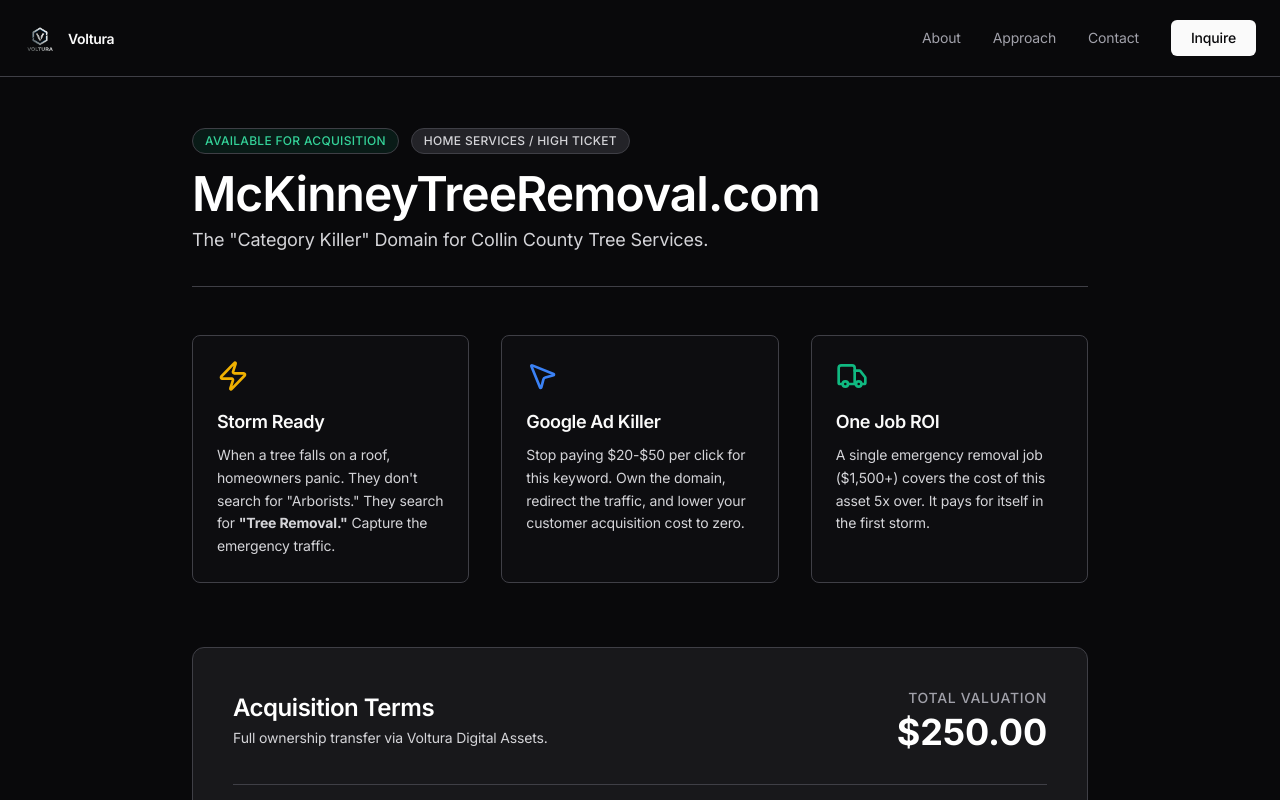
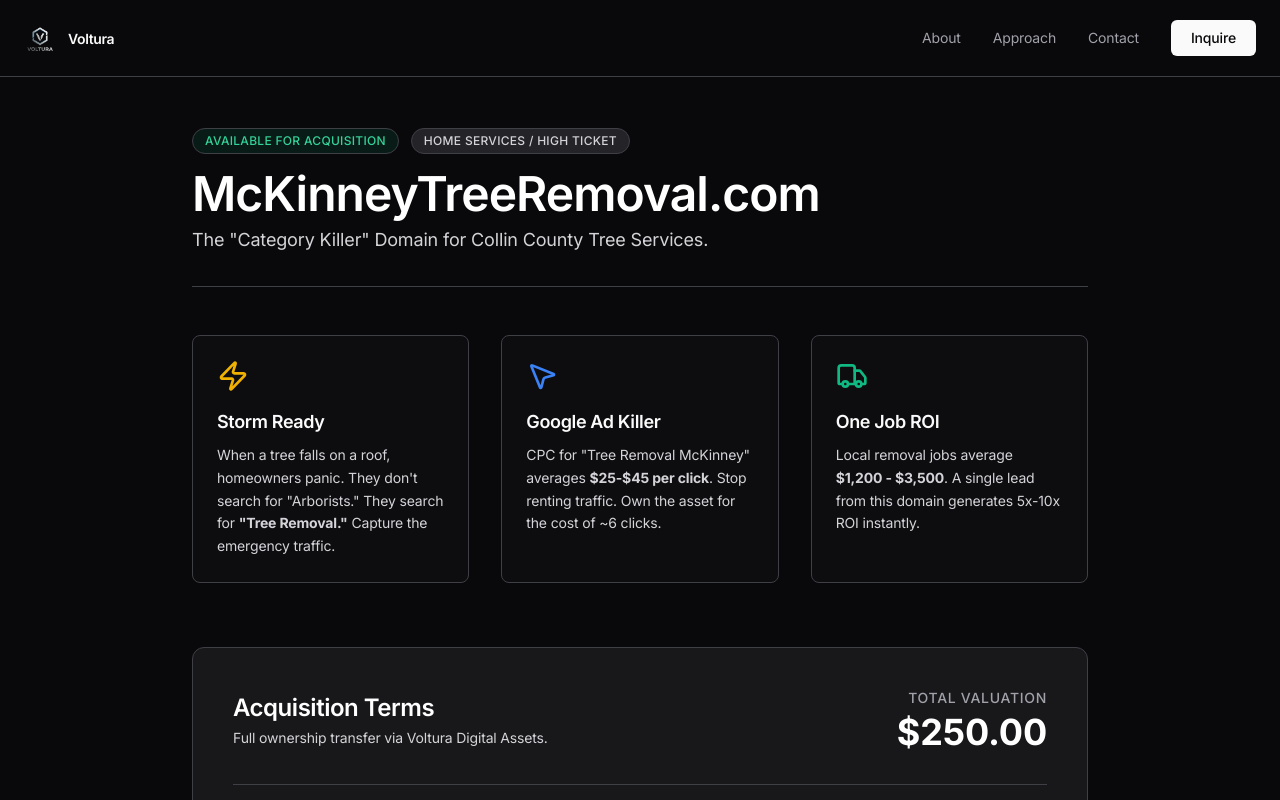
Before and after one commit to maestroatvoltura/volturatx, a Next.js app: page /assets/mckinney-tree-removal in a window 1280 px wide. Shown: the top 800 px of the page. Built offline with nearby package versions, Linux system fonts and the light colour scheme.

Commit message:
Update McKinney page with hard financial data

```diff
--- a/app/assets/mckinney-tree-removal/page.tsx
+++ b/app/assets/mckinney-tree-removal/page.tsx
@@ -60,7 +60,7 @@
               <MousePointer2 className="w-8 h-8 text-blue-500 mb-4" />
               <h3 className="text-lg font-semibold mb-2">Google Ad Killer</h3>
               <p className="text-sm text-zinc-400 leading-relaxed">
-                Stop paying $20-$50 per click for this keyword. Own the domain, redirect the traffic, and lower your customer acquisition cost to zero.
+                CPC for "Tree Removal McKinney" averages <strong>$25-$45 per click</strong>. Stop renting traffic. Own the asset for the cost of ~6 clicks.
               </p>
             </motion.div>
 
@@ -73,7 +73,7 @@
               <Truck className="w-8 h-8 text-emerald-500 mb-4" />
               <h3 className="text-lg font-semibold mb-2">One Job ROI</h3>
               <p className="text-sm text-zinc-400 leading-relaxed">
-                A single emergency removal job ($1,500+) covers the cost of this asset 5x over. It pays for itself in the first storm.
+                Local removal jobs average <strong>$1,200 - $3,500</strong>. A single lead from this domain generates 5x-10x ROI instantly.
               </p>
             </motion.div>
           </div>
```
